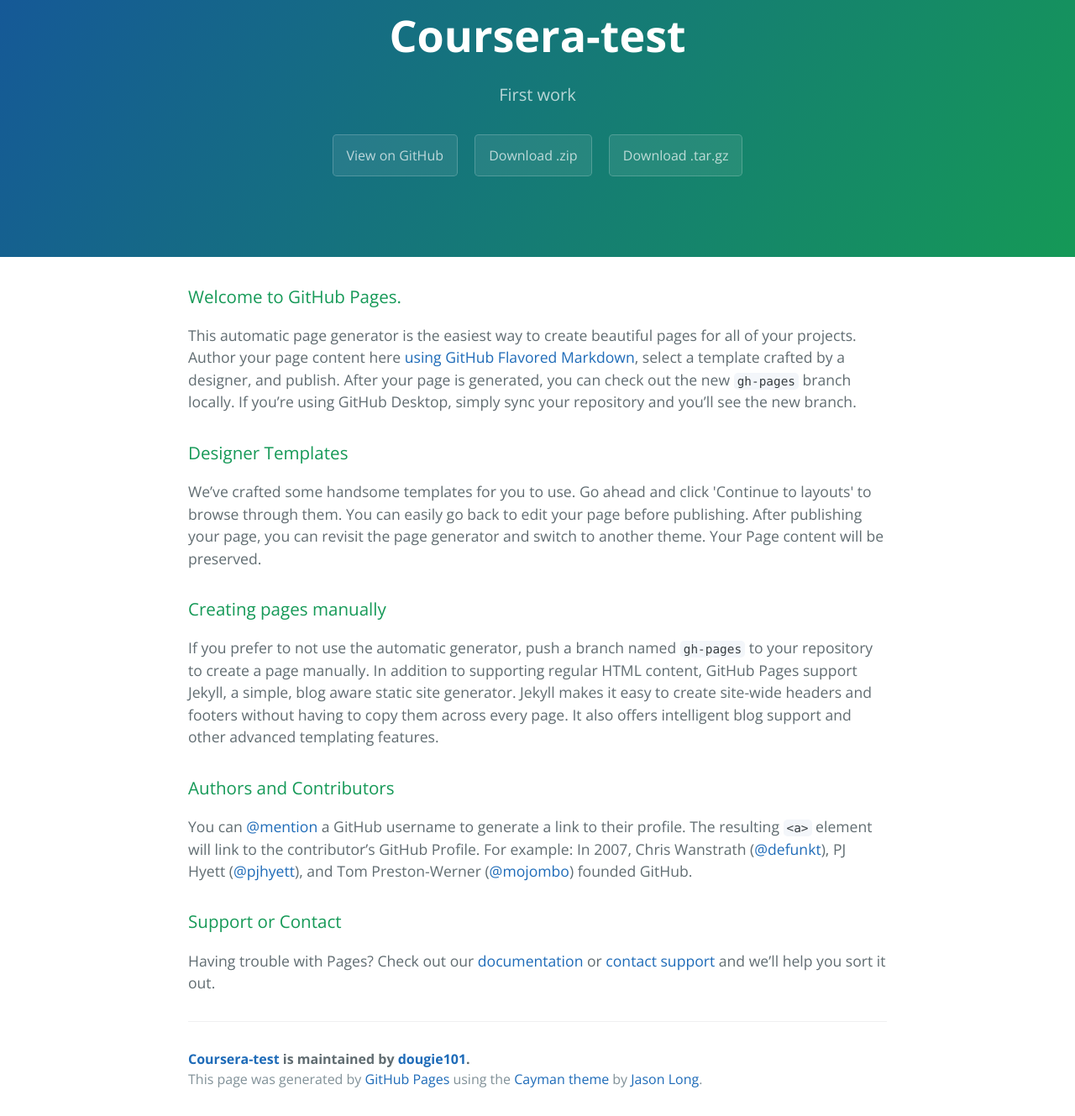
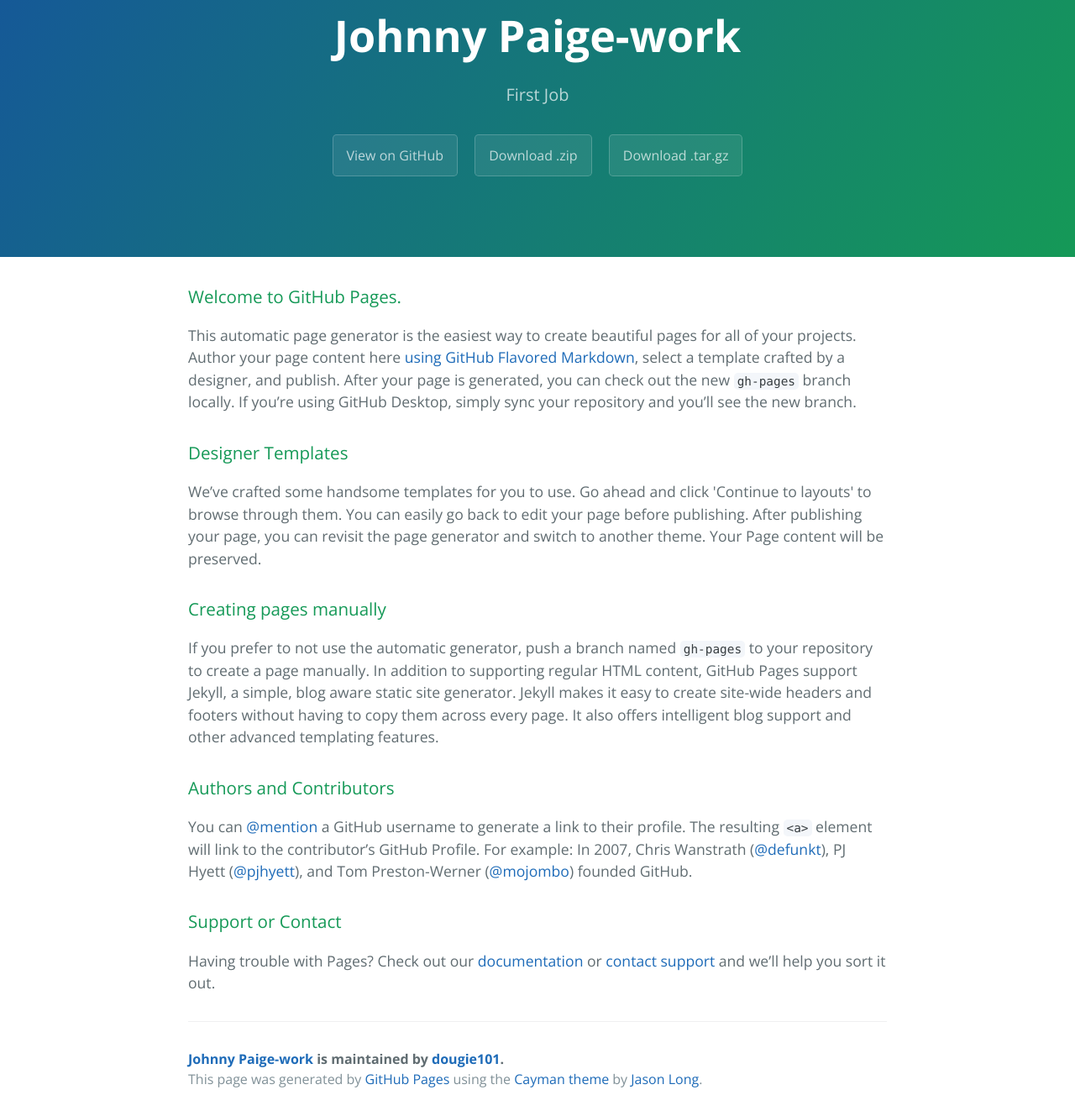
Before and after one commit to dougie101/Coursera-test, a plain HTML site: page index.html in a window 1280 px wide. Shown: the part 77-1406 px from the top of the page at 84% size. Drawn offline with nearby package versions, Linux system fonts and the light colour scheme.

Commit message:
Create gh-pages branch via GitHub

```diff
--- a/index.html
+++ b/index.html
@@ -2,7 +2,7 @@
 <html lang="en-us">
   <head>
     <meta charset="UTF-8">
-    <title>Coursera-test by dougie101</title>
+    <title>Johnny Paige-work by dougie101</title>
     <meta name="viewport" content="width=device-width, initial-scale=1">
     <link rel="stylesheet" type="text/css" href="stylesheets/normalize.css" media="screen">
     <link href='https://fonts.googleapis.com/css?family=Open+Sans:400,700' rel='stylesheet' type='text/css'>
@@ -11,8 +11,8 @@
   </head>
   <body>
     <section class="page-header">
-      <h1 class="project-name">Coursera-test</h1>
-      <h2 class="project-tagline">First work</h2>
+      <h1 class="project-name">Johnny Paige-work</h1>
+      <h2 class="project-tagline">First Job</h2>
       <a href="https://github.com/dougie101/Coursera-test" class="btn">View on GitHub</a>
       <a href="https://github.com/dougie101/Coursera-test/zipball/master" class="btn">Download .zip</a>
       <a href="https://github.com/dougie101/Coursera-test/tarball/master" class="btn">Download .tar.gz</a>
@@ -45,7 +45,7 @@
 <p>Having trouble with Pages? Check out our <a href="https://help.github.com/pages">documentation</a> or <a href="https://github.com/contact">contact support</a> and we’ll help you sort it out.</p>
 
       <footer class="site-footer">
-        <span class="site-footer-owner"><a href="https://github.com/dougie101/Coursera-test">Coursera-test</a> is maintained by <a href="https://github.com/dougie101">dougie101</a>.</span>
+        <span class="site-footer-owner"><a href="https://github.com/dougie101/Coursera-test">Johnny Paige-work</a> is maintained by <a href="https://github.com/dougie101">dougie101</a>.</span>
 
         <span class="site-footer-credits">This page was generated by <a href="https://pages.github.com">GitHub Pages</a> using the <a href="https://github.com/jasonlong/cayman-theme">Cayman theme</a> by <a href="https://twitter.com/jasonlong">Jason Long</a>.</span>
       </footer>
```
Also changed, not shown: params.json (+2 -2 lines).
